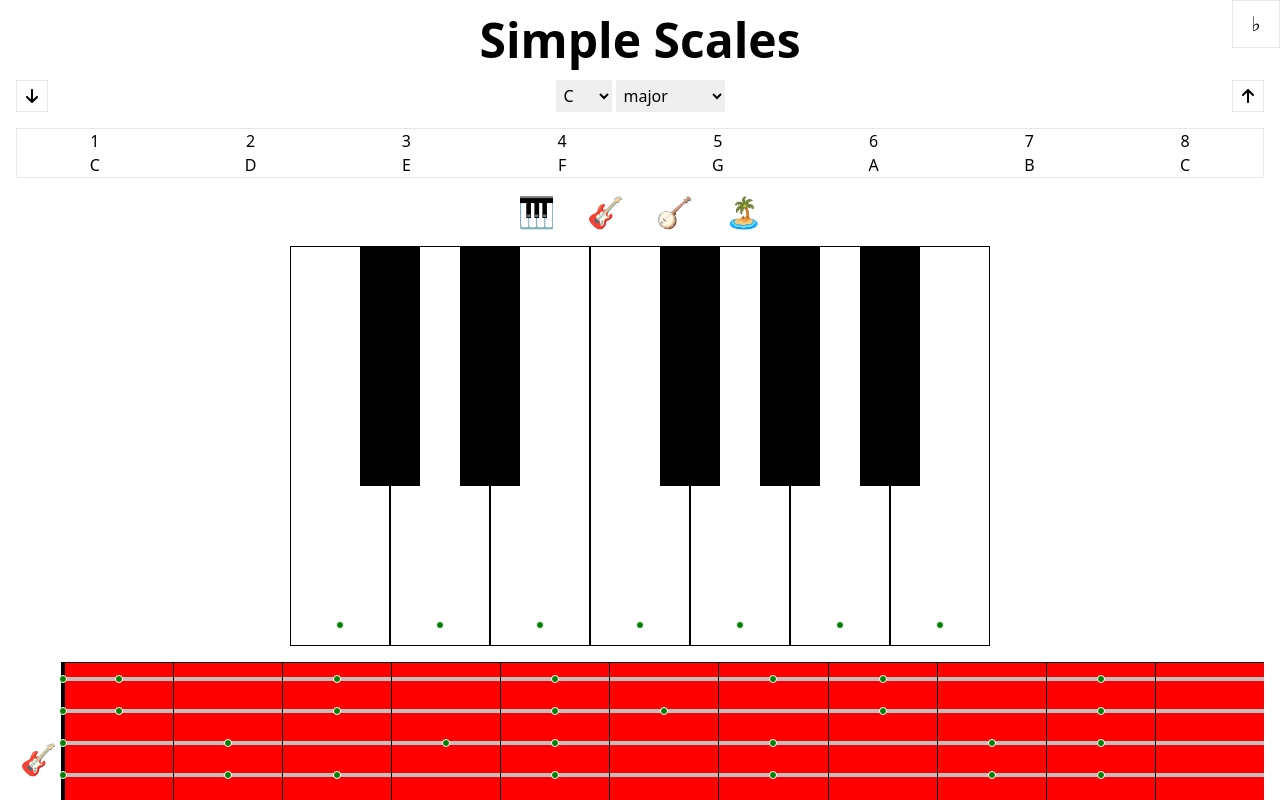
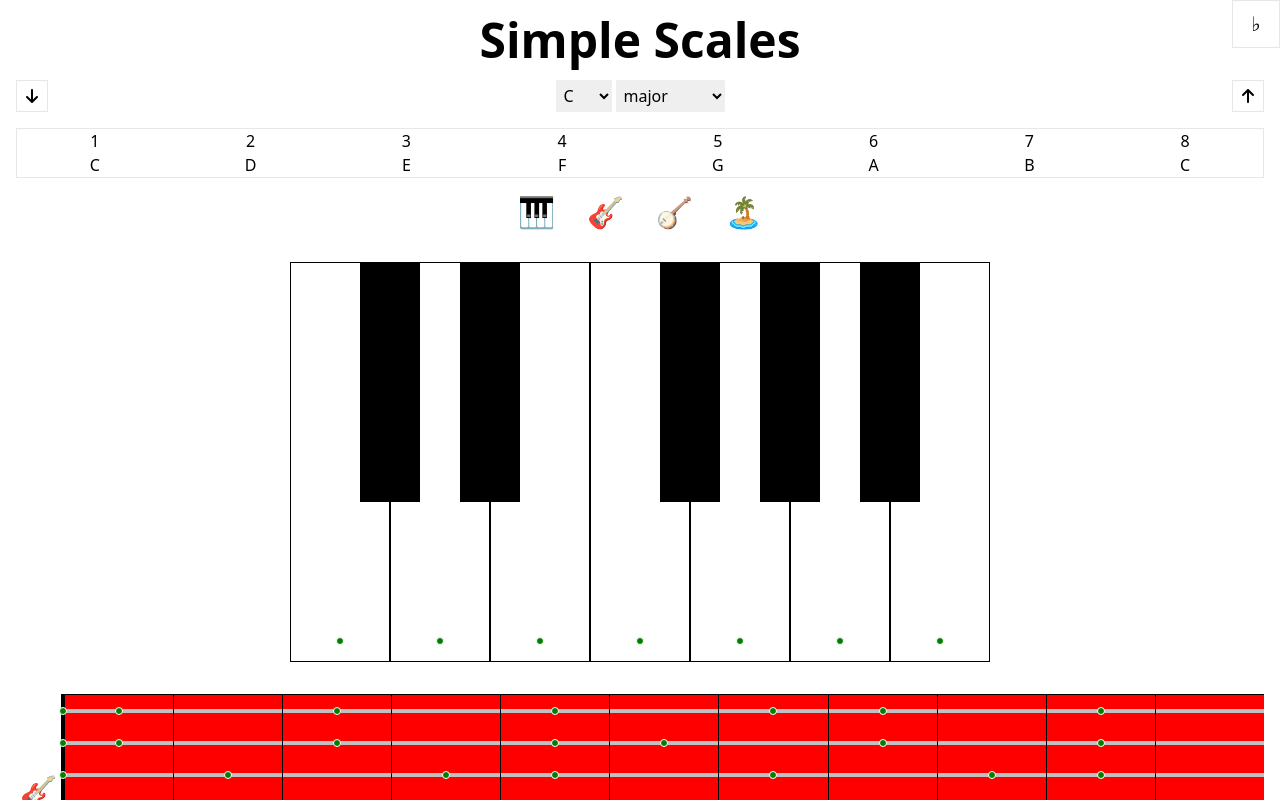
Before and after one commit to kylemichaelsullivan/simple-scales, a React (Vite) app: page / in a window 1280 px wide. Shown: the top 800 px of the page. Built offline with nearby package versions, Linux system fonts and the light colour scheme.

Commit message:
FIX: .gap-4 => .gap-8

```diff
--- a/src/components/displays/Displays.tsx
+++ b/src/components/displays/Displays.tsx
@@ -10,7 +10,7 @@ function Displays() {
   const { displays } = useIndex();
 
   return (
-    <div className='Displays flex flex-col gap-4'>
+    <div className='Displays flex flex-col gap-8'>
       <DisplaysSelector />
       {displays.includes('🎹') && <Piano />}
       {displays.includes('🎸') && <Guitar />}
```
